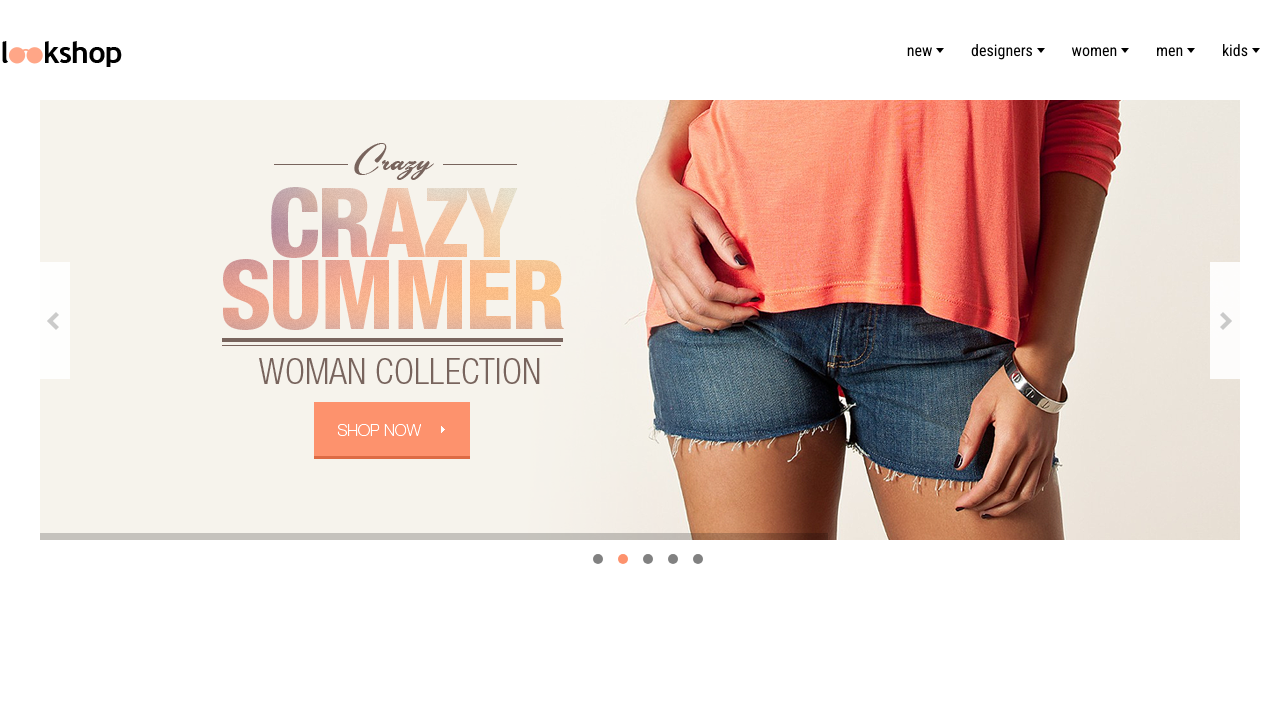
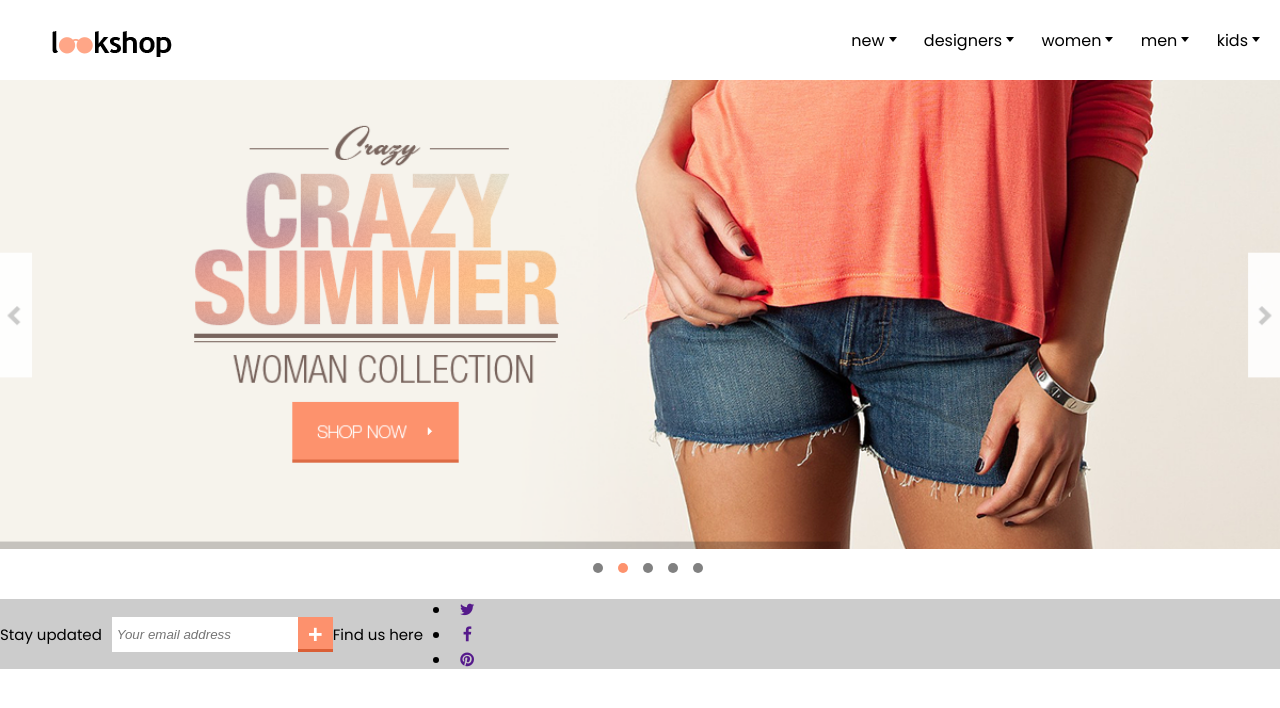
Before and after one commit to NataSemenuk-BELITSOFT/lookshop, a plain HTML site: page index.html in a window 1280 px wide. Drawn offline with Linux system fonts and the light colour scheme; files whose address does not match are found by name.

Commit message:
Added fonts

```diff
--- /dev/null
+++ b/css/contact.css
@@ -0,0 +1,39 @@
+.contact {
+    display: flex;
+    font-family: 'Poppins', sans-serif;
+    align-items: center;
+    position: relative;
+    bottom:  -50px;
+    width: 100%;
+    height: 70px;
+    background-color: rgb(204, 204, 204);
+}
+input[type="text"] {
+    height: 35px;
+    padding-left: 5px;
+    font-style: italic;
+    color: gray;
+    border: none;
+    outline: none;
+  }
+input[type="button"] {
+    height: 35px;
+    width: 35px;
+    background: rgb(253, 145, 109);
+    border: none;
+    outline: none;
+    box-shadow: inset 0 -3px 0px rgb(218, 95, 54);
+    font-weight: bold;
+    color: white;
+    font-size: 25px;
+}
+input[type="button"]:hover {
+    background-color:  rgba(218, 95, 54, 0.5);
+}
+.contact p {
+    font-size: 15px;
+    padding-right: 10px;
+}
+.contact_list {
+    display: inline-block;
+}
--- /dev/null
+++ b/css/header.css
@@ -0,0 +1,60 @@
+.logo {
+    padding: 0 50px;
+}
+nav {
+    display: flex;
+    position: relative;
+    flex-direction: row;
+    justify-content: space-between;
+    height: 80px;
+    align-items: center;
+    z-index: 100;
+    font-family: 'Poppins', sans-serif;
+}
+nav ul {
+    margin: 0;
+    padding: 0;
+    list-style: none;
+}
+nav li {
+    padding: 3px;
+}
+.topmenu > li {
+    display: inline-block;
+    padding-right: 12px;
+    margin-right: 20px;
+}
+.topmenu > li > a {
+    text-decoration: none;
+    color: black;
+    width: 200px;
+}
+.submenu {
+    position: absolute;
+    transform: rotateX(-270deg);
+    width: 100px;
+}
+.submenu li {
+    position: relative;
+}
+nav li:hover > .submenu {
+    transform: rotateX(0deg);
+}
+.submenu  li  a {
+    text-decoration: none;
+    color: black;
+}
+.submenu a:hover {
+    font-size: 1.2em;
+}
+.items-of-navigation {
+    position: relative;
+}
+.items-of-navigation::after {
+    content: "";
+    border: 4px solid transparent;
+    border-top: 5px solid black;
+    position: absolute;
+    right: 0;
+    top: 40%;
+}
--- /dev/null
+++ b/css/icon-contact.css
@@ -0,0 +1,60 @@
+@font-face {
+    font-family: 'fontello';
+    src: url('../font/fontello.eot?53779617');
+    src: url('../font/fontello.eot?53779617#iefix') format('embedded-opentype'),
+         url('../font/fontello.woff2?53779617') format('woff2'),
+         url('../font/fontello.woff?53779617') format('woff'),
+         url('../font/fontello.ttf?53779617') format('truetype'),
+         url('../font/fontello.svg?53779617#fontello') format('svg');
+    font-weight: normal;
+    font-style: normal;
+  }
+  /* Chrome hack: SVG is rendered more smooth in Windozze. 100% magic, uncomment if you need it. */
+  /* Note, that will break hinting! In other OS-es font will be not as sharp as it could be */
+  /*
+  @media screen and (-webkit-min-device-pixel-ratio:0) {
+    @font-face {
+      font-family: 'fontello';
+      src: url('../font/fontello.svg?53779617#fontello') format('svg');
+    }
+  }
+  */
+
+   [class^="icon-"]:before, [class*=" icon-"]:before {
+    font-family: "fontello";
+    font-style: normal;
+    font-weight: normal;
+    speak: none;
+
+    display: inline-block;
+    text-decoration: inherit;
+    width: 1em;
+    margin-right: .2em;
+    text-align: center;
+    /* opacity: .8; */
+
+    /* For safety - reset parent styles, that can break glyph codes*/
+    font-variant: normal;
+    text-transform: none;
+
+    /* fix buttons height, for twitter bootstrap */
+    line-height: 1em;
+
+    /* Animation center compensation - margins should be symmetric */
+    /* remove if not needed */
+    margin-left: .2em;
+
+    /* you can be more comfortable with increased icons size */
+    /* font-size: 120%; */
+
+    /* Font smoothing. That was taken from TWBS */
+    -webkit-font-smoothing: antialiased;
+    -moz-osx-font-smoothing: grayscale;
+
+    /* Uncomment for 3D effect */
+    /* text-shadow: 1px 1px 1px rgba(127, 127, 127, 0.3); */
+  }
+
+  .icon-twitter:before { content: '\f099'; } /* '' */
+  .icon-facebook:before { content: '\f09a'; } /* '' */
+  .icon-pinterest-circled:before { content: '\f0d2'; } /* '' */
--- /dev/null
+++ b/css/slider.css
@@ -0,0 +1,63 @@
+.slider {
+    display: flex;
+    justify-content: center;
+    position: relative;
+}
+.slider__indicators {
+    position: absolute;
+    bottom: -40px;
+    right: 0;
+    left: 0;
+    z-index: 15;
+    display: flex;
+    justify-content: center;
+    padding-left: 0;
+    list-style: none;
+}
+
+.slider__indicator {
+    position: relative;
+    width: 10px;
+    height: 10px;
+    margin-right: 15x;
+    margin-left: 15px;
+    background-color: rgb(129, 129, 129);
+    border-radius: 100%;
+}
+.slider__indicator_active {
+    background-color: rgb(253, 146, 109);
+}
+
+img[src="slider.png"] {
+    display: inline-block;
+    width: 100%;
+}
+.img_slider {
+    position: relative;
+    width: 100%;
+}
+.next {
+    position: absolute;
+    transform: translate(0,-50%);
+    top: 50%;
+    right: 0;
+    height: 25%;
+    width: 2%;
+}
+.next:hover {
+    border-radius: 10%;
+    border:4px solid rgb(253, 145, 109);
+    background-color: rgba(253, 145, 109, 0.349);
+}
+.prev {
+    position: absolute;
+    transform: translate(0,-50%);
+    top: 50%;
+    height: 25%;
+    width: 2%;
+}
+.prev:hover {
+    border-radius: 10%;
+    border:4px solid rgb(253, 145, 109);
+    background-color: rgba(253, 145, 109, 0.349);
+}
--- a/index.html
+++ b/index.html
@@ -6,104 +6,26 @@
     <meta name="viewport" content="width=device-width, initial-scale=1.0">
     <meta http-equiv="X-UA-Compatible" content="ie=edge">
     <link href="https://fonts.googleapis.com/css?family=Roboto+Condensed&display=swap" rel="stylesheet">
+    <link href="https://fonts.googleapis.com/css?family=Poppins:400,400i&display=swap" rel="stylesheet">
+    <link rel="stylesheet" href="D:\lookshop\css\icon-contact.css">
+    <link rel="stylesheet" href="D:\lookshop\css\header.css">
+    <link rel="stylesheet" href="D:\lookshop\css\slider.css">
+    <link rel="stylesheet" href="D:\lookshop\css\contact.css">
     <title>index</title>
     <style>
         body {
+            position: relative;
             margin: 0;
-            font-family: 'Roboto Condensed', sans-serif;
+         }
+        @media all and (max-width: 768px)
+        and (min-width: 640px)
+        {
+
         }
-        nav {
-            display: flex;
-            position: relative;
-            flex-direction: row;
-            justify-content: space-between;
-            height: 100px;
-            align-items: center;
-            z-index: 100;
+        @media all and (max-width: 640px)
+        {
+
         }
-        nav ul {
-            margin: 0;
-            padding: 0;
-            list-style: none;
-        }
-        nav li {
-            padding: 3px;
-        }
-        .topmenu > li {
-            display: inline-block;
-            padding-right: 12px;
-            margin-right: 20px;
-        }
-        .topmenu > li > a {
-            text-decoration: none;
-            color: black;
-        }
-        .submenu {
-            position: absolute;
-            min-width: 200px;
-            background: white;
-            transform-origin: 0% 0%;
-            transform: rotateX(-270deg);
-        }
-        .submenu li {
-            position: relative;
-        }
-        nav li:hover > .submenu {
-            transform: rotateX(0deg);
-        }
-        .submenu  li  a {
-            text-decoration: none;
-            color: black;
-        }
-        .submenu a:hover {
-            font-size: 1.2em;
-        }
-        .items-of-navigation {
-            position: relative;
-        }
-        .items-of-navigation::after {
-            content: "";
-            border: 4px solid transparent;
-            border-top: 5px solid black;
-            position: absolute;
-            right: 0;
-            top: 40%;
-        }
-        .slider {
-            display: flex;
-            justify-content: center;
-            position: relative;
-        }
-        .slider__indicators {
-            position: absolute;
-            bottom: -40px;
-            right: 0;
-            left: 0;
-            z-index: 15;
-            display: flex;
-            justify-content: center;
-            padding-left: 0;
-            list-style: none;
-        }
-
-        .slider__indicator {
-            position: relative;
-            width: 10px;
-            height: 10px;
-            margin-right: 15x;
-            margin-left: 15px;
-            background-color: rgb(129, 129, 129);
-            border-radius: 100%;
-        }
-        .slider__indicator_active {
-            background-color: rgb(253, 146, 109);
-        }
-
-        img[src="slider.png"] {
-            display: inline-block;
-            max-width: 100%;
-        }
-
     </style>
 </head>
 <body>
@@ -152,10 +74,10 @@
                 </li>
                 <li class="items-of-navigation"><a href="#1">kids</a>
                     <ul class="submenu">
-                        <li><a href="#1">girl 5 - 14 years</a></li>
-                        <li><a href="#1">boy 5 - 14 years</a></li>
-                        <li><a href="#1">baby girl 3 month - 5 years</a></li>
-                        <li><a href="#1">baby boy 3 month - 5 years</a></li>
+                        <li><a href="#1">girl</a></li>
+                        <li><a href="#1">boy</a></li>
+                        <li><a href="#1">baby girl</a></li>
+                        <li><a href="#1">baby boy</a></li>
                         <li><a href="#1">shoes</a></li>
                     </ul>
                 </li>
@@ -169,12 +91,24 @@
                 <li class="slider__indicator"></li>
                 <li class="slider__indicator"></li>
             </ol>
-            <div>
-                <img src="slider.png" alt="c1">
+            <div class="img_slider">
+                <div class="next"></div>
+                <div class="prev"></div>
+                <img src="slider.png">
             </div>
         </div>
     </header>
 
-
+    <div class="contact">
+        <p>Stay updated</p>
+        <input type="text" placeholder="Your email address">
+        <input type="button" value="+">
+        <p>Find us here</p>
+        <div class="contact-list">
+            <li><a href="" class="item__contact"><i class="icon-twitter"></i></a></li>
+            <li><a href="" class="item__contact"><i class="icon-facebook"></i></a></li>
+            <li><a href="" class="item__contact"><i class="icon-pinterest-circled"></i></a></li>
+        </div>
+    </div>
 </body>
 </html>
```
Also changed, not shown: font/fontello.ttf (added), font/fontello.woff (added), font/fontello.woff2 (added), 2 other files.
